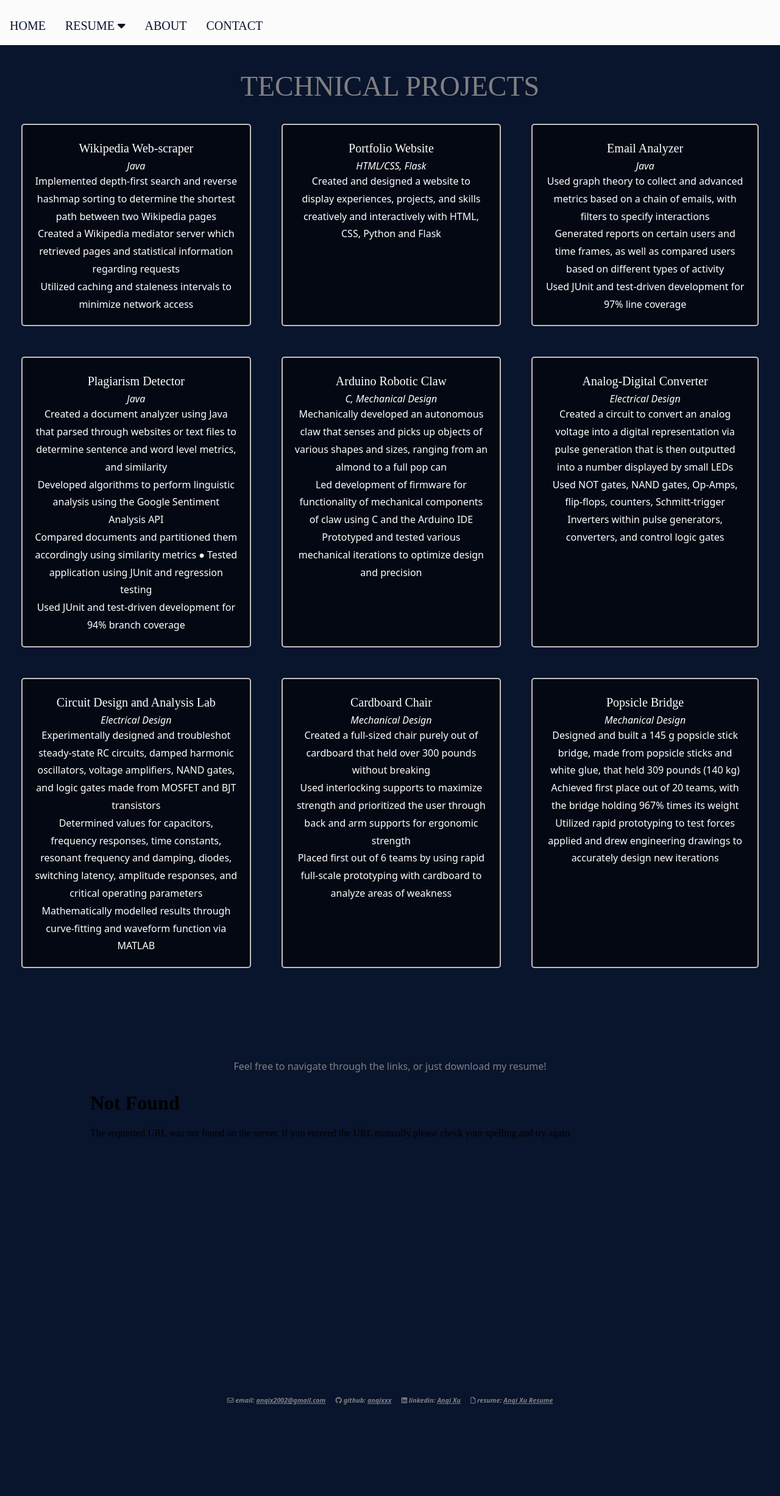
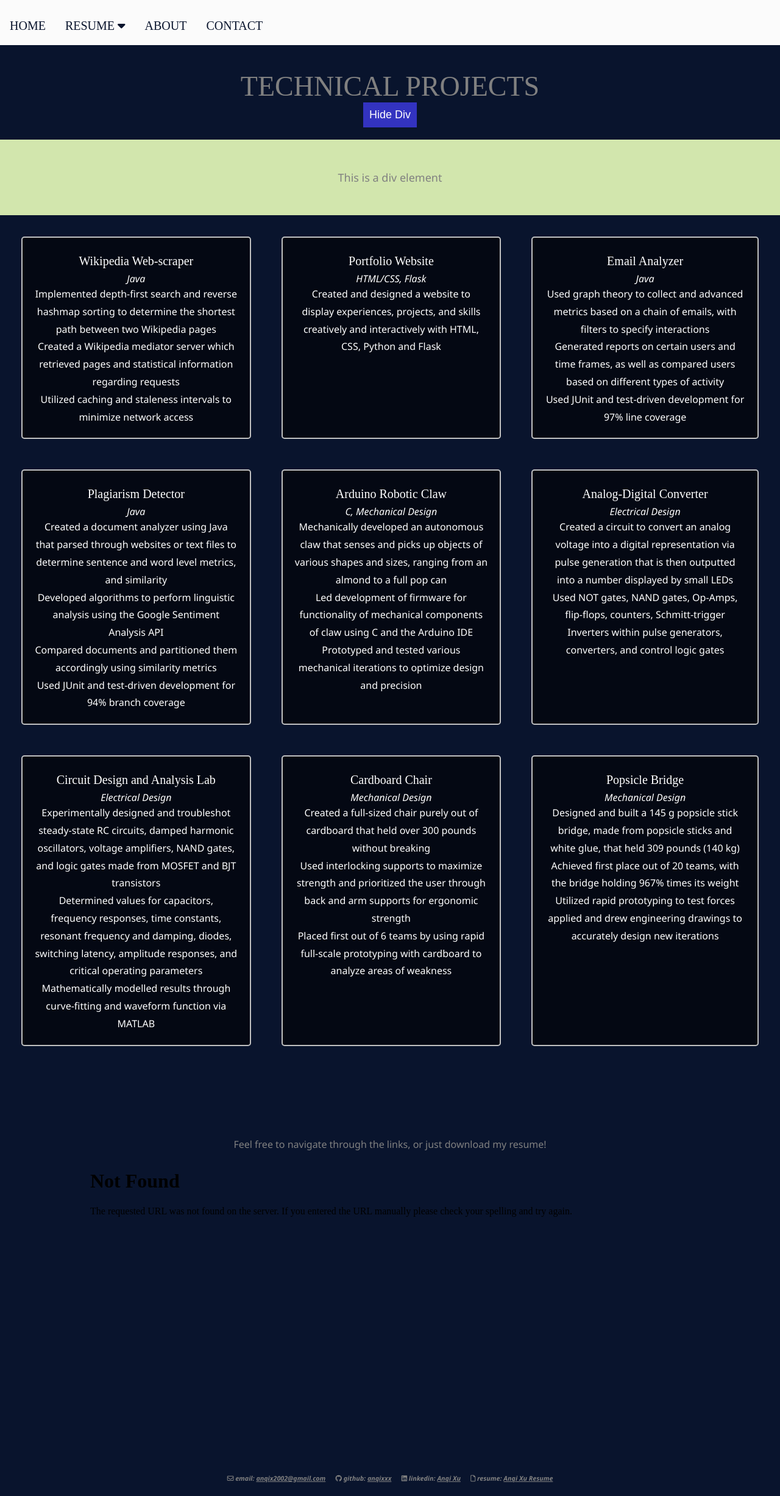
Before and after one commit to anqixxx/personalwebsite, a Flask app: page /technicalprojects in a window 1280 px wide. Shown: the whole page at 61% size. Before the commit the page ends 2304 px from the top, so only its background shows below. Run offline with Flask 2, Linux system fonts and the light colour scheme; some libraries are stand-ins or nearby versions; some web fonts are replaced.

Commit message:
implemented hide/show button in javascript, only works on first instance though

```diff
--- a/templates/about.html
+++ b/templates/about.html
@@ -2,7 +2,6 @@
 
 {% block content %}
 <meta charset="UTF-8">
-<meta name="viewport" content="width=device-width, initial-scale=1">
 <link rel="stylesheet" href="https://www.w3schools.com/w3css/4/w3.css">
 
 <style>
--- a/templates/base.html
+++ b/templates/base.html
@@ -1,6 +1,7 @@
 <!DOCTYPE html>
 <html lang="en">
     <meta charset="UTF-8">
+    <meta name="viewport" content="width=device-width, initial-scale=1">
     <script src="https://kit.fontawesome.com/8ace5b7d41.js" crossorigin="anonymous"></script>
     <link rel="stylesheet" href="https://fonts.googleapis.com/css?family=Cinzel|Fauna+One">
     <meta name="viewport" content="width=device-width, initial-scale=1">
--- a/templates/resume.html
+++ b/templates/resume.html
@@ -1,6 +1,7 @@
 <!DOCTYPE html>
 <html lang="en">
     <meta charset="UTF-8">
+    <meta name="viewport" content="width=device-width, initial-scale=1">
     <script src="https://kit.fontawesome.com/8ace5b7d41.js" crossorigin="anonymous"></script>
     <link rel="stylesheet" href="https://fonts.googleapis.com/css?family=Cinzel|Fauna+One">
 </head>
--- a/templates/technicalprojects.html
+++ b/templates/technicalprojects.html
@@ -29,6 +29,26 @@
         font-style: bold;
     }
 
+    body {
+      font-family: "Segoe UI", Tahoma, Geneva, Verdana, sans-serif;
+   }
+   button {
+      padding: 10px;
+      border: none;
+      background-color: rgb(51, 51, 192);
+      color: white;
+      font-size: 18px;
+   }
+   .test {
+      width: 100%;
+      padding: 50px 0;
+      text-align: center;
+      background-color: rgb(210, 230, 173);
+      margin-top: 20px;
+      font-size: 18px;
+      font-weight: 500;
+   }
+
     @keyframes linetrans {
 	0% {transform: scale(0, .025);}
     1% {background-color: white; top: 100px;}
@@ -42,6 +62,23 @@
 <title>Technical Projects</title>
 <h2> TECHNICAL PROJECTS </h2>
 <!-- Overall, Software, Electrical, Mechanical -->
+<button class="toggleDisplay">Hide Div</button>
+
+<div class ="test">
+This is a div element
+</div>
+
+<script>
+   document .querySelector(".toggleDisplay") .addEventListener("click", toggleDivDisplay);
+   function toggleDivDisplay() {
+      var x = document.querySelector(".techproj");
+      if (x.style.display === "none") {
+         x.style.display = "block";
+      } else {
+         x.style.display = "none";
+      }
+   }
+</script>
 
 <div class="grid-container">
     <div class="techproj">
@@ -84,7 +121,7 @@
         <br>
             Developed algorithms to perform linguistic analysis using the Google Sentiment Analysis API
         <br>
-            Compared documents and partitioned them accordingly using similarity metrics ● Tested application using JUnit and regression testing
+            Compared documents and partitioned them accordingly using similarity metrics
         <br>
             Used JUnit and test-driven development for 94% branch coverage
         </p>
@@ -148,4 +185,5 @@
     </div>
 </div>
 
+
 {% endblock %}
```
Also changed, not shown: contactusMessage.csv (+18 -0 lines).
